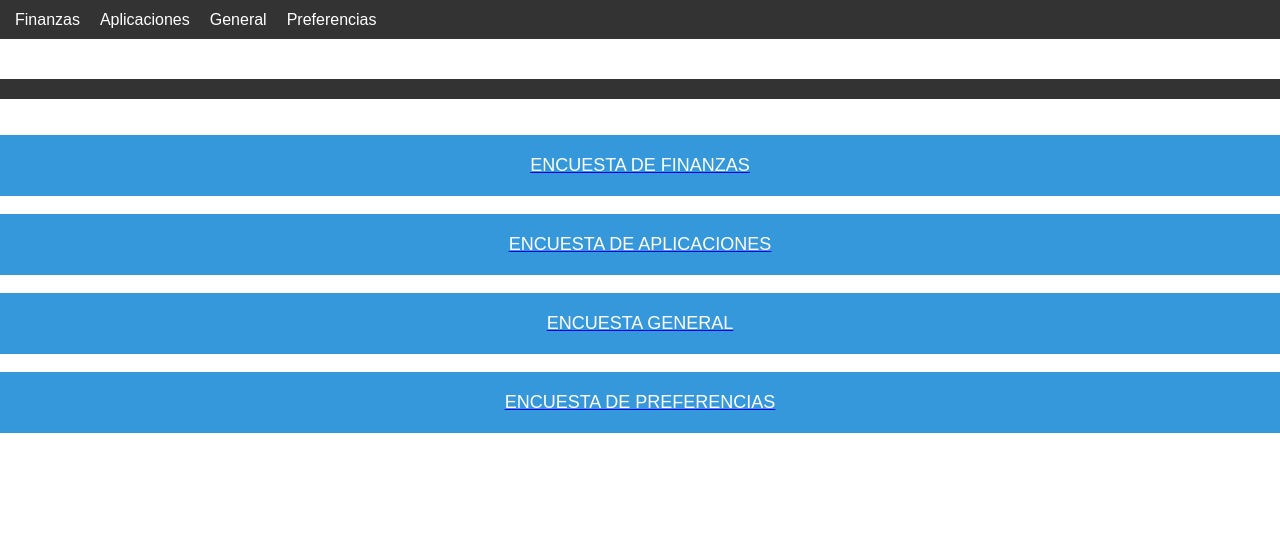
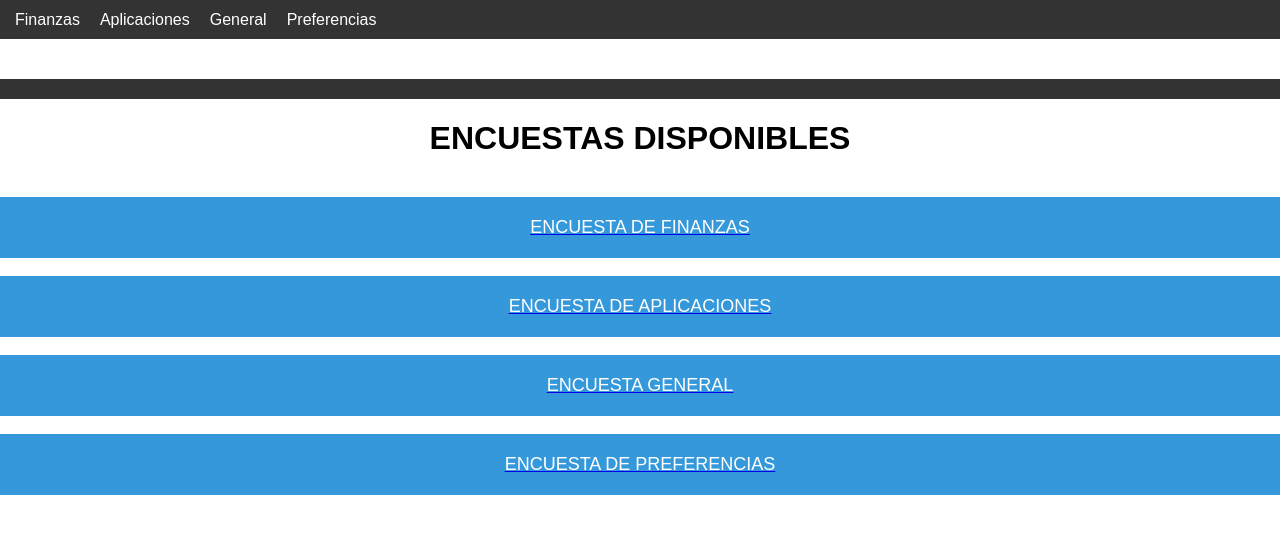
Before and after one commit to AvatoAvenue/coinopinion, a plain HTML site: page principal/menu.html in a window 1280 px wide. Shown: the part 72-606 px from the top of the page. Drawn offline with Linux system fonts and the light colour scheme.

Commit message:
encuestas disponibles

```diff
--- a/principal/menu.html
+++ b/principal/menu.html
@@ -103,6 +103,11 @@
         .header .wallet-button {
             margin-right: 10px; /* Add margin-right to move the button to the left */
         }
+
+        h1 {
+            text-align: center;
+        }
+
     </style>
     <title>Dashboard</title>
 </head>
@@ -139,8 +144,7 @@
     <footer>
         <!-- Pie de página -->
     </footer>
-
-    <br>
+    <h1>ENCUESTAS DISPONIBLES</h1>
     <br>
     <a href="encuestas.html">
     <button id="seleccionar-encuesta" class="seleccionar-encuesta-button">ENCUESTA DE FINANZAS</button>
```
